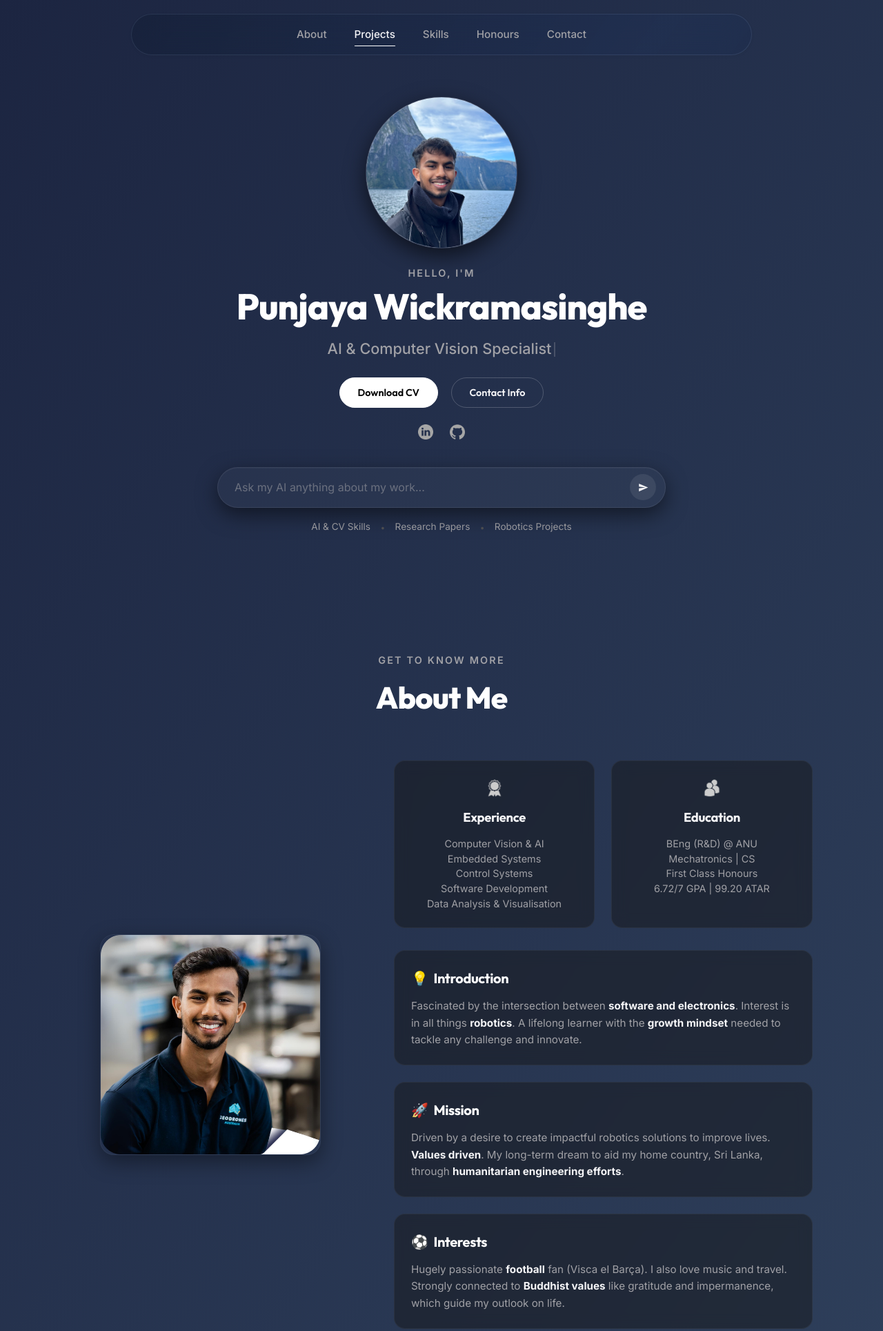
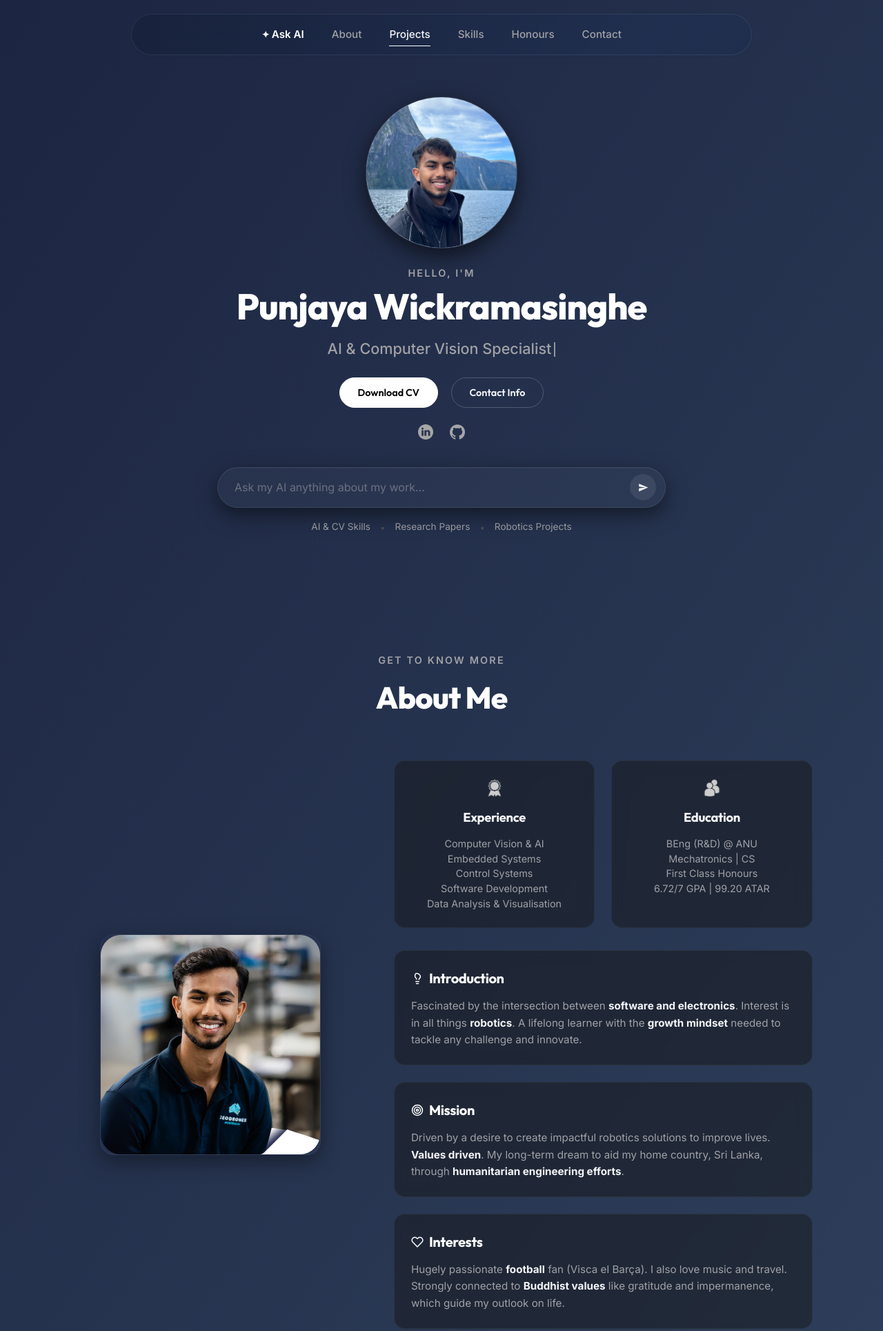
Before and after one commit to pwick15/portfolio-website, a plain HTML site: page index.html in a window 1280 px wide. Shown: the top 1929 px of the page at 69% size. Drawn offline with Linux system fonts and the light colour scheme.

Commit message:
Frontend UI polish, Ask AI navbar shortcut, GH more prominent, typing bug fix

```diff
--- a/index.html
+++ b/index.html
@@ -13,6 +13,7 @@
     <!-- DESKTOP NAVIGATION -->
     <nav id="desktop-nav">
       <ul class="nav-links">
+        <li><a href="#profile" class="ask-ai-nav" onclick="focusChat(event)">Ask AI</a></li>
         <li><a href="#about">About</a></li>
         <li><a href="#projects">Projects</a></li>
         <li><a href="#experience">Skills</a></li>
@@ -131,14 +132,28 @@
           </div>
           <div class="text-container reveal">
             <div class="text-details-container">
-              <h2><span>💡</span> Introduction</h2>
+              <h2>
+                <svg viewBox="0 0 24 24" width="18" height="18" stroke="currentColor" stroke-width="2" fill="none" stroke-linecap="round" stroke-linejoin="round" style="display: inline-block; vertical-align: middle;">
+                  <path d="M15 14c.2-1 .7-1.7 1.5-2.5 1-.9 1.5-2.2 1.5-3.5A7.5 7.5 0 0 0 9 2.5a7.5 7.5 0 0 0-1.5 5c0 1.3.5 2.6 1.5 3.5.8.8 1.3 1.5 1.5 2.5"></path>
+                  <path d="M9 18h6"></path>
+                  <path d="M10 22h4"></path>
+                </svg>
+                Introduction
+              </h2>
               <p>
                 Fascinated by the intersection between <b>software and electronics</b>. Interest is in all things <b>robotics</b>.
                 A lifelong learner with the <b>growth mindset</b> needed to tackle any challenge and innovate.
               </p>
             </div>
             <div class="text-details-container">
-              <h2><span>🚀</span> Mission</h2>
+              <h2>
+                <svg viewBox="0 0 24 24" width="18" height="18" stroke="currentColor" stroke-width="2" fill="none" stroke-linecap="round" stroke-linejoin="round" style="display: inline-block; vertical-align: middle;">
+                  <circle cx="12" cy="12" r="10"></circle>
+                  <circle cx="12" cy="12" r="6"></circle>
+                  <circle cx="12" cy="12" r="2"></circle>
+                </svg>
+                Mission
+              </h2>
               <p>
                 Driven by a desire to create impactful robotics solutions to improve lives.
                 <b>Values driven</b>.
@@ -146,7 +161,12 @@
               </p>
             </div>
             <div class="text-details-container">
-              <h2><span>⚽</span> Interests</h2>
+              <h2>
+                <svg viewBox="0 0 24 24" width="18" height="18" stroke="currentColor" stroke-width="2" fill="none" stroke-linecap="round" stroke-linejoin="round" style="display: inline-block; vertical-align: middle;">
+                  <path d="M20.84 4.61a5.5 5.5 0 0 0-7.78 0L12 5.67l-1.06-1.06a5.5 5.5 0 0 0-7.78 7.78l1.06 1.06L12 21.23l7.78-7.78 1.06-1.06a5.5 5.5 0 0 0 0-7.78z"></path>
+                </svg>
+                Interests
+              </h2>
               <p>
                 Hugely passionate <b>football</b> fan (Visca el Barça).
                 I also love music and travel.
@@ -638,6 +658,10 @@
             <img src="./assets/linkedin.png" alt="LinkedIn icon" class="icon" />
             <p><a href="https://www.linkedin.com/in/punjayawick15/" target="_blank">punjayawick15</a></p>
           </div>
+          <div class="contact-info-container">
+            <img src="./assets/github.png" alt="GitHub icon" class="icon" />
+            <p><a href="https://github.com/pwick15" target="_blank">pwick15</a></p>
+          </div>
         </div>
       </div>
     </section>
@@ -646,6 +670,7 @@
     <footer>
       <nav>
         <ul class="nav-links">
+          <li><a href="#profile" class="ask-ai-nav" onclick="focusChat(event)">Ask AI</a></li>
           <li><a href="#about">About</a></li>
           <li><a href="#projects">Projects</a></li>
           <li><a href="#experience">Skills</a></li>
--- a/script.js
+++ b/script.js
@@ -64,10 +64,11 @@ function typeEffect() {
   if (!isDeleting && charIndex === currentWord.length) {
     isDeleting = true;
     delay = newWordDelay;
-  } else if (isDeleting && charIndex === 0) {
+  } else if (isDeleting && charIndex < 0) {
     isDeleting = false;
     wordIndex = (wordIndex + 1) % words.length;
-    delay = 500;
+    charIndex = 0;
+    delay = 300; // shorter pause when empty before typing next word
   }
 
   setTimeout(typeEffect, delay);
@@ -428,3 +429,25 @@ document.addEventListener("DOMContentLoaded", () => {
   // Initial run
   scrollSpy();
 });
+
+// Function to scroll to hero and focus AI chat input
+function focusChat(event) {
+  event.preventDefault();
+  const profileSection = document.getElementById("profile");
+  if (profileSection) {
+    profileSection.scrollIntoView({ behavior: "smooth" });
+  }
+  const chatInput = document.getElementById("chat-input");
+  if (chatInput) {
+    setTimeout(() => {
+      chatInput.focus();
+      const chatBar = document.querySelector(".ai-chat-bar");
+      if (chatBar) {
+        chatBar.classList.add("pulse-highlight");
+        setTimeout(() => {
+          chatBar.classList.remove("pulse-highlight");
+        }, 1500);
+      }
+    }, 600);
+  }
+}
--- a/style.css
+++ b/style.css
@@ -1279,3 +1279,21 @@ footer p {
   background: rgba(255, 255, 255, 0.04) !important;
   box-shadow: 0 15px 35px rgba(0, 0, 0, 0.45), 0 0 25px rgba(66, 133, 244, 0.1) !important;
 }
+
+/* ASK AI NAVBAR LINK GLOW & PULSE EFFECT */
+.nav-links a.ask-ai-nav {
+  color: var(--primary) !important;
+  font-weight: 600;
+}
+.nav-links a.ask-ai-nav::before {
+  content: "✦ ";
+  font-size: 0.85rem;
+  color: var(--primary);
+  opacity: 0.95;
+  margin-right: 0.2rem;
+  display: inline-block;
+  vertical-align: middle;
+}
+.ai-chat-bar.pulse-highlight {
+  animation: pulseGlow 0.5s ease-in-out 3 !important;
+}
```
